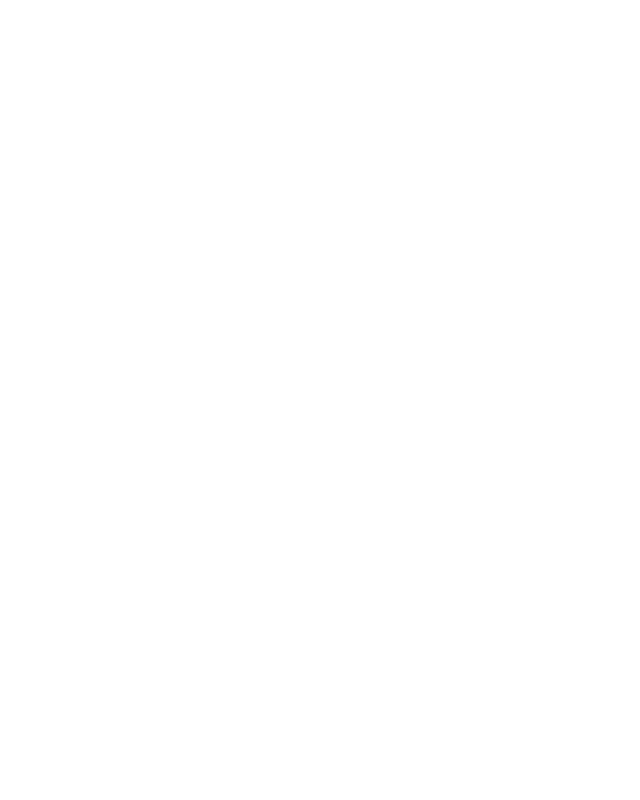
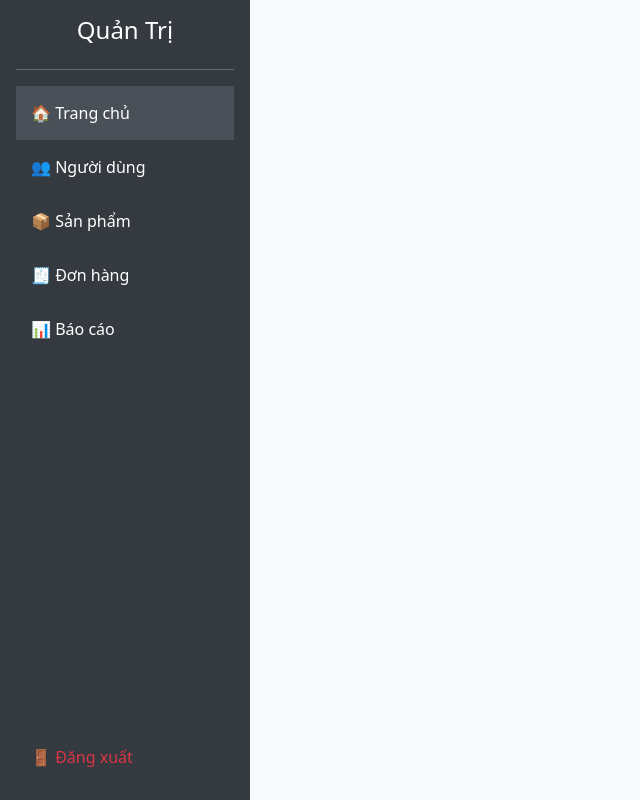
Before and after one commit to chinhpd5/WEB2072, a Vue app in the folder web2072_02/: page /admin in a window 1280 px wide. Before the commit this address had no page. Shown: the whole page, without its empty margins (0-640 px from the left). Built offline with nearby package versions, Linux system fonts and the light colour scheme.

Commit message:
danh sách, xóa

```diff
--- a/web2072_02/src/layouts/AdminLayout.vue
+++ b/web2072_02/src/layouts/AdminLayout.vue
@@ -0,0 +1,52 @@
+<template>
+  <div class="main">
+    <!-- Sidebar -->
+    <div class="sidebar d-flex flex-column p-3">
+      <h4 class="text-white text-center">Quản Trị</h4>
+      <hr class="text-white" />
+      <a href="#" class="active">🏠 Trang chủ</a>
+      <a href="#">👥 Người dùng</a>
+      <router-link to="/admin/product">📦 Sản phẩm</router-link>
+      <a href="#">🧾 Đơn hàng</a>
+      <a href="#">📊 Báo cáo</a>
+      <a href="#" class="mt-auto text-danger">🚪 Đăng xuất</a>
+    </div>
+
+    <!-- Main Content -->
+    <div class="content">
+      <router-view/>
+    </div>
+  </div>
+</template>
+
+<script>
+export default {};
+</script>
+
+<style scoped>
+.main {
+  min-height: 100vh;
+  display: flex;
+}
+.sidebar {
+  width: 250px;
+  background-color: #343a40;
+  color: white;
+  flex-shrink: 0;
+}
+.sidebar a {
+  color: white;
+  padding: 15px;
+  display: block;
+  text-decoration: none;
+}
+.sidebar a:hover,
+.sidebar .active {
+  background-color: #495057;
+}
+.content {
+  flex-grow: 1;
+  padding: 20px;
+  background-color: #f8f9fa;
+}
+</style>
--- /dev/null
+++ b/web2072_02/src/utils/configAxios.js
@@ -0,0 +1,10 @@
+import axios from "axios";
+
+const instanceAxios = axios.create({
+  baseURL: 'http://localhost:3000/',
+  headers: {
+    'Content-Type': 'application/json'
+  }
+})
+
+export default  instanceAxios;
--- /dev/null
+++ b/web2072_02/src/views/product/Add.vue
@@ -0,0 +1,15 @@
+<template>
+  <div>
+    <h1>Thêm mới sản phẩm</h1>
+  </div>
+</template>
+
+<script>
+export default {
+
+}
+</script>
+
+<style>
+
+</style>
--- /dev/null
+++ b/web2072_02/src/views/product/Detail.vue
@@ -0,0 +1,15 @@
+<template>
+  <div>
+    <h1>Chi tiết sản phẩm</h1>
+  </div>
+</template>
+
+<script>
+export default {
+
+}
+</script>
+
+<style>
+
+</style>
--- /dev/null
+++ b/web2072_02/src/views/product/Edit.vue
@@ -0,0 +1,15 @@
+<template>
+  <div>
+    <h1>Cập nhật sản phẩm</h1>
+  </div>
+</template>
+
+<script>
+export default {
+
+}
+</script>
+
+<style>
+
+</style>
--- /dev/null
+++ b/web2072_02/src/views/product/List.vue
@@ -0,0 +1,82 @@
+<template>
+  <div>
+    <h1>Danh sách sản phẩm</h1>
+    <table class="table">
+      <thead>
+        <tr>
+          <th scope="col">STT</th>
+          <th scope="col">Tên sản phẩm</th>
+          <th scope="col">Số lượng</th>
+          <th scope="col">Giá bán</th>
+          <th scope="col">Danh mục</th>
+          <th scope="col">Trạng thái</th>
+          <th scope="col">Hình Ảnh</th>
+          <th scope="col">Tags</th>
+          <th scope="col">Mô tả</th>
+          <th scope="col"></th>
+        </tr>
+      </thead>
+      <tbody>
+        <tr v-for="(item,index) in products" :key="item.id">
+          <th scope="row">{{ index+1 }}</th>
+          <td>{{ item.name }}</td>
+          <td>{{ item.quantity }}</td>
+          <td>{{ item.price }}</td>
+          <td>{{ item.category }}</td>
+          <td>{{ item.isVisible ? "Kích hoạt": "Ẩn" }}</td>
+          <td><img height="70" :src="item.imageUrl" alt=""></td>
+          <td>
+            <span v-for="(tag,i) in item.tags" :key="i">{{ tag }}, </span>
+          </td>
+          <td>{{ item.description }}</td>
+          <td>
+            <button @click="handleDelete(item.id)" class="btn btn-danger">Xóa</button>
+          </td>
+        </tr>
+      </tbody>
+    </table>
+  </div>
+</template>
+
+<script setup>
+
+import { onMounted,ref, TrackOpTypes } from 'vue';
+import instanceAxios from '../../utils/configAxios';
+
+const products = ref([])
+
+const getAllProducts = async() =>{
+  try {
+    const res = await instanceAxios.get(`/products`);
+    // console.log(res);
+    products.value = res.data
+
+  } catch (error) {
+    console.log(error);
+
+  }
+}
+
+const handleDelete = async (id) =>{
+  // console.log(id);
+  if(window.confirm("Bạn có chắc chắn muốn xóa không?")){
+    try {
+      await instanceAxios.delete(`/products/${id}`)
+
+      products.value = products.value.filter(item => item.id != id)
+
+    } catch (error) {
+      console.log(error);
+
+    }
+  }
+
+}
+
+onMounted(()=>{
+  getAllProducts()
+})
+
+</script>
+
+<style></style>
```
Also changed, not shown: web2072_02/src/router/index.js (+17 -4 lines).
